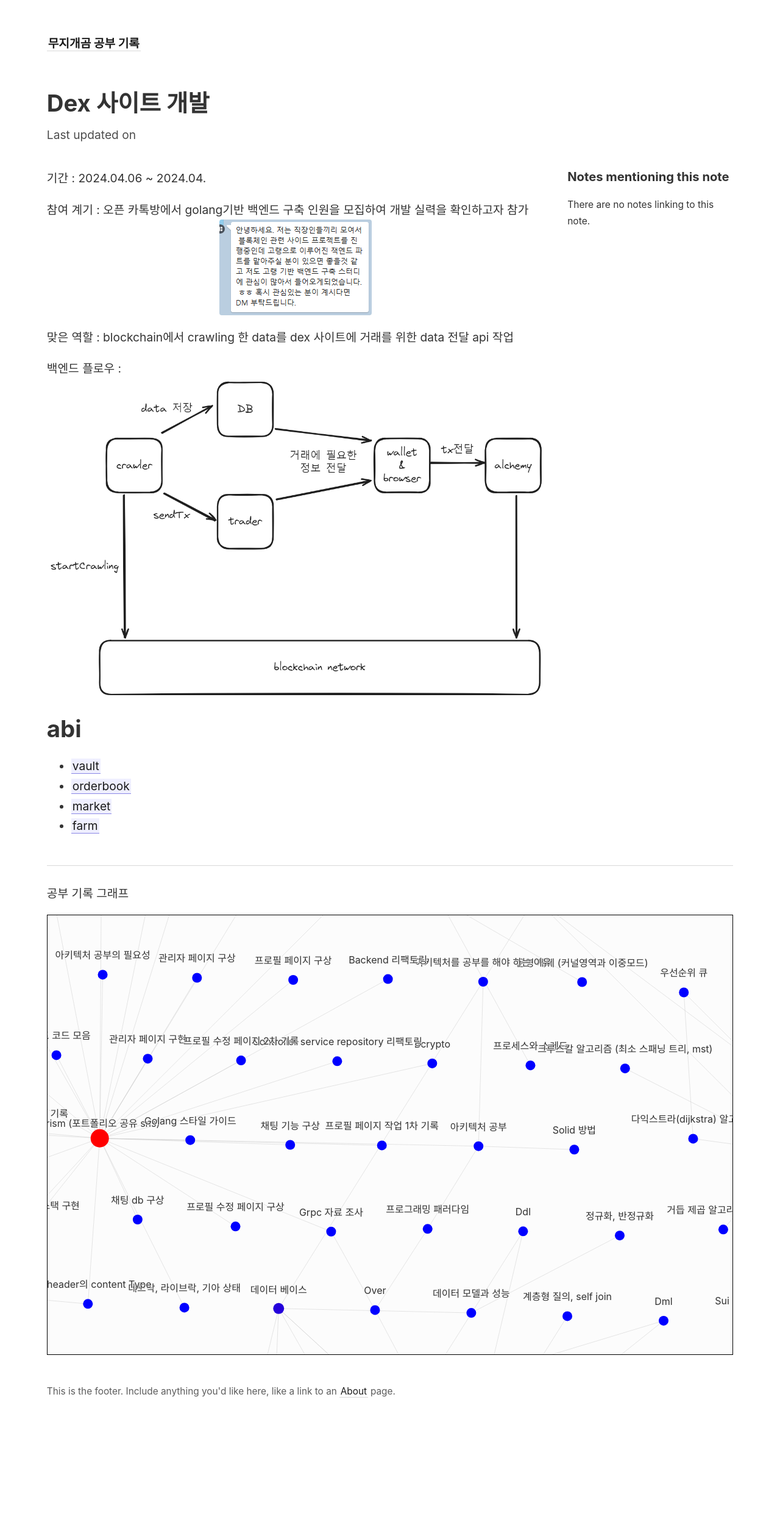
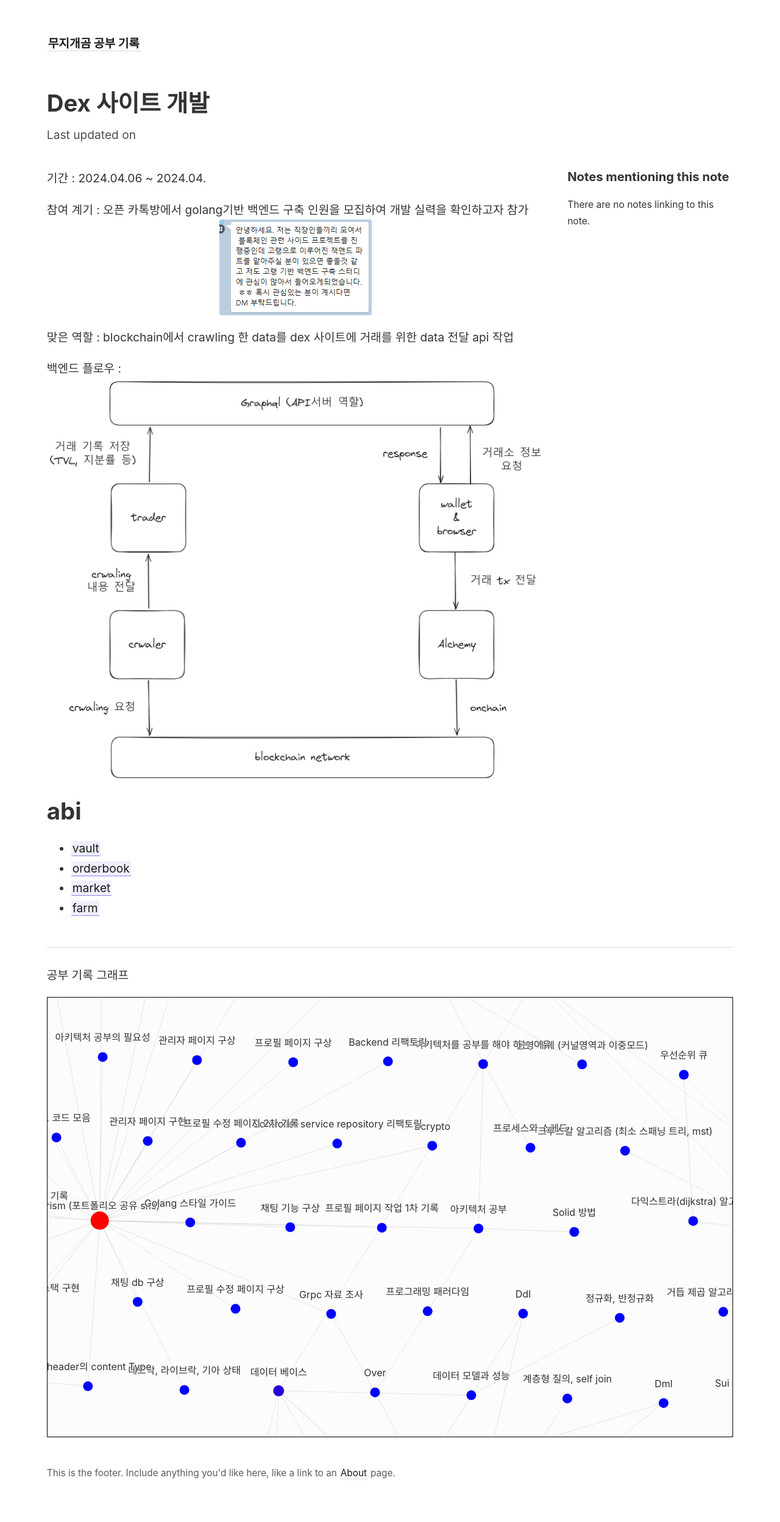
Before and after one commit to rainbow96bear/Obsidian, a Jekyll site: the page built from _notes/프로젝트/coinmeca/dex 사이트 개발.md, in a window 1280 px wide. Shown: the whole page at 61% size. Built offline with Jekyll 4.4.1, drawn with Linux system fonts in a browser that asks for light colours; before the commit the page ends 2361 px from its top, so only the background shows below that.

Commit message:
흐름도 수정

```diff
--- a/_notes/프로젝트/coinmeca/dex 사이트 개발.md
+++ b/_notes/프로젝트/coinmeca/dex 사이트 개발.md
@@ -6,8 +6,7 @@
 
 맞은 역할 : blockchain에서 crawling 한 data를 dex 사이트에 거래를 위한 data 전달 api 작업
 
-백엔드 플로우 : <img src="/assets/흐름도.png">
-
+백엔드 플로우 : <img src="/assets/Pasted image 20240408211125.png">
 
 # abi
 - [[vault]]
```
Also changed, not shown: assets/Pasted image 20240408211125.png (added).
